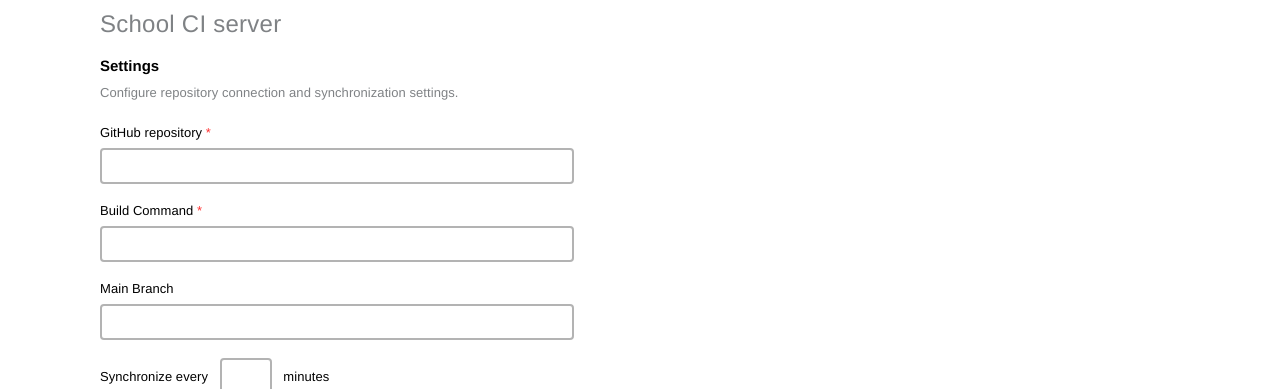
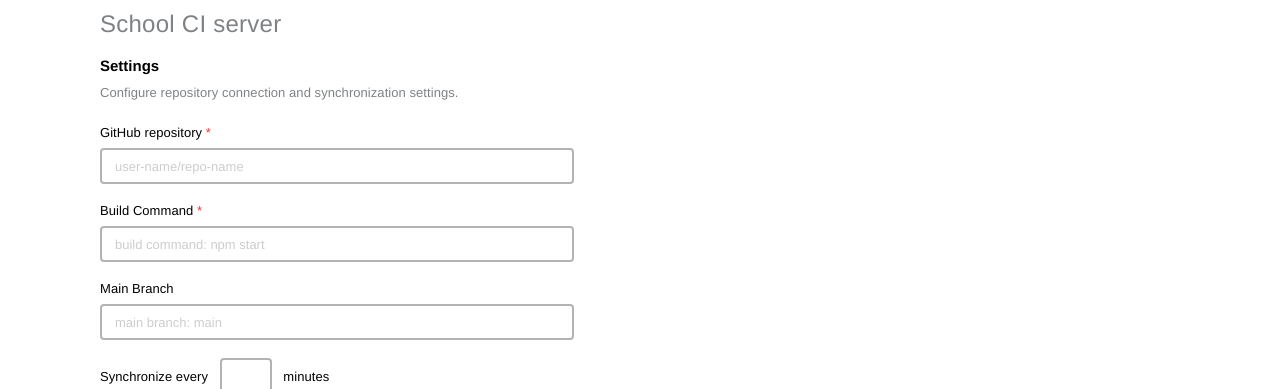
Before and after one commit to RinaYasnovskaya/shri-node-js, a React app in the folder client/: page /settings in a window 1280 px wide. Shown: the top 389 px of the page. Built offline with nearby package versions, Linux system fonts and the light colour scheme; no server answers; the HTML template or start-up script is replaced by a standard one; a web font is replaced by a local one.

Commit message:
feat: add validate for form

```diff
--- a/client/src/components/settings/Settings.jsx
+++ b/client/src/components/settings/Settings.jsx
@@ -6,8 +6,36 @@ import { Field, reduxForm } from 'redux-form'
 import './settings.scss';
 import { postSettingsAsync } from '../../actions';
 
+const validate = values => {
+  const errors = {};
+  if (!values.repoName) {
+    errors.repoName = 'Required';
+  } else if (!values.buildCommand) {
+    errors.buildCommand = 'Required';
+  } else if (+values.time < 0) {
+    errors.time = 'err';
+  }
+  return errors;
+}
+
+const renderField = ({
+  input,
+  placeholder,
+  type,
+  id,
+  name,
+  meta: { touched, error }
+}) => {
+  const styles = (touched && error) ? {borderColor: 'red'} : {};
+
+  return (
+    <input {...input} style={styles} id={id} name={name} placeholder={placeholder} type={type} />
+  )
+}
+
 const SettingsForm = () => {
   const [disabled, setDisabled] = useState(false);
+  const [isFullData, setIsFullData] = useState(true);
 
   const dispatch = useDispatch();
   const { settings } = useSelector((state) => state.form);
@@ -34,6 +62,11 @@ const SettingsForm = () => {
         setDisabled(true);
         dispatch(postSettingsAsync(result, setDisabled));
       }
+    } else {
+      setIsFullData(false);
+      setTimeout(() => {
+        setIsFullData(true);
+      }, 2000);
     }
   };
 
@@ -49,27 +82,29 @@ const SettingsForm = () => {
         <label htmlFor="repo-name">
           GitHub repository <span className="red-star">*</span>
         </label>
-        <Field required={true} name="repoName" component="input" type="text" label="user-name/repo-name" />
+        <Field name="repoName" component={renderField} type="text" placeholder="user-name/repo-name" />
         <label id="build_command">
           Build Command <span className="red-star">*</span>
         </label>
-        <Field required name="buildCommand" id="build-command" component="input" type="text" label="build command: npm start" />
+        <Field name="buildCommand" id="build-command" component={renderField} type="text" placeholder="build command: npm start" />
         <label htmlFor="main-branch">Main Branch</label>
-        <Field name="mainBranch" id="main-branch" component="input" type="text" label="main branch: main" />
+        <Field name="mainBranch" id="main-branch" component={renderField} type="text" placeholder="main branch: main" />
         <label htmlFor="time">
-          Synchronize every <Field name="time" id="time" component="input" min="0" type="number" /> minutes
+          Synchronize every <Field name="time" id="time" component={renderField} min="0" type="number" /> minutes
         </label>
       </div>
         <button disabled={disabled} className="button button_bright submit" onClick={submitForm}>Save</button>
         <button disabled={disabled} className="button button_light cancel" onClick={onClickCancel}>
           <Link to="/">Cancel</Link>
         </button>
-        { (settingsIsDone === 'error') && <span className="modal-error">Error to save settings</span>}
-        { (settingsIsDone === 'done') &&  <span className="modal-success">Success</span>}
+        { (settingsIsDone === 'error') && <span className="modal-error">Error to save settings</span> }
+        { (settingsIsDone === 'done') &&  <span className="modal-success">Success</span> }
+        { !isFullData && <span className="modal-error">Required fields are empty</span> }
     </form>
   );
 };
 
 export const Settings = reduxForm({
   form: 'settings',
+  validate
 })(SettingsForm);
```
